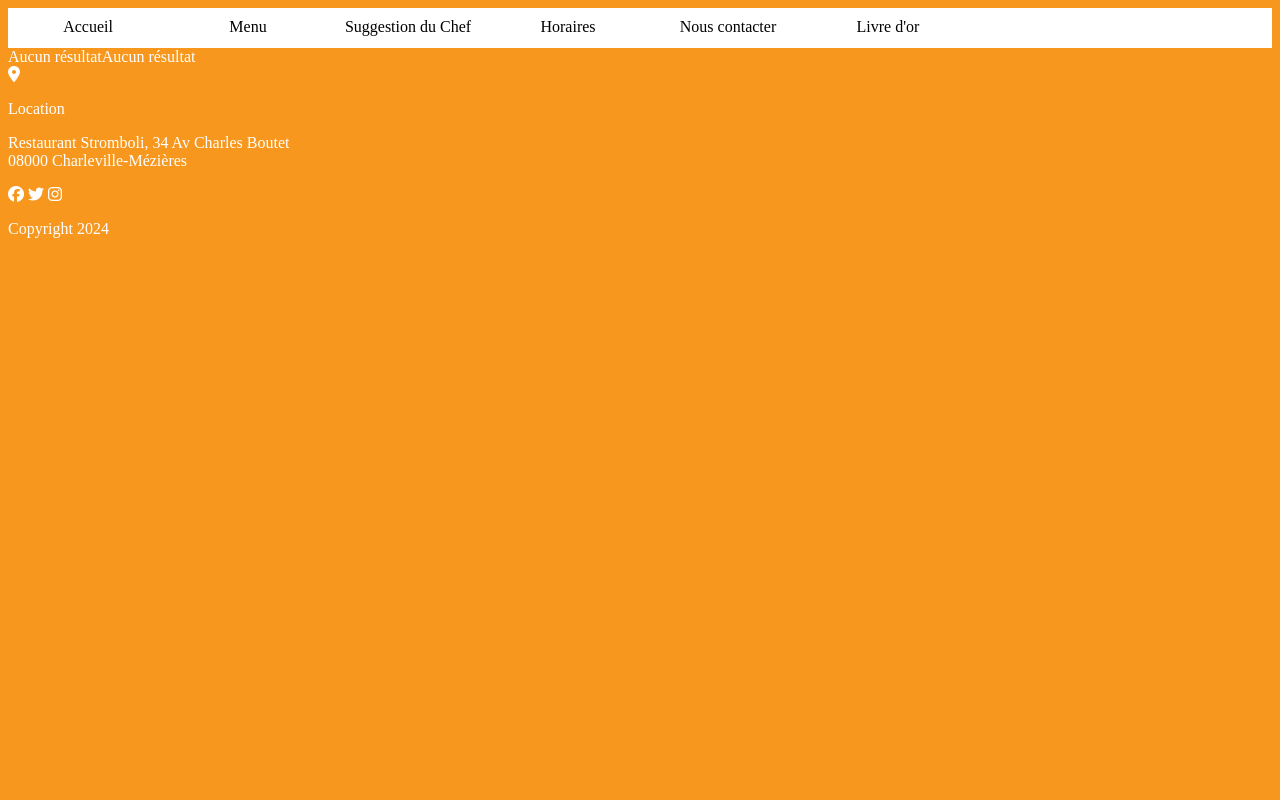
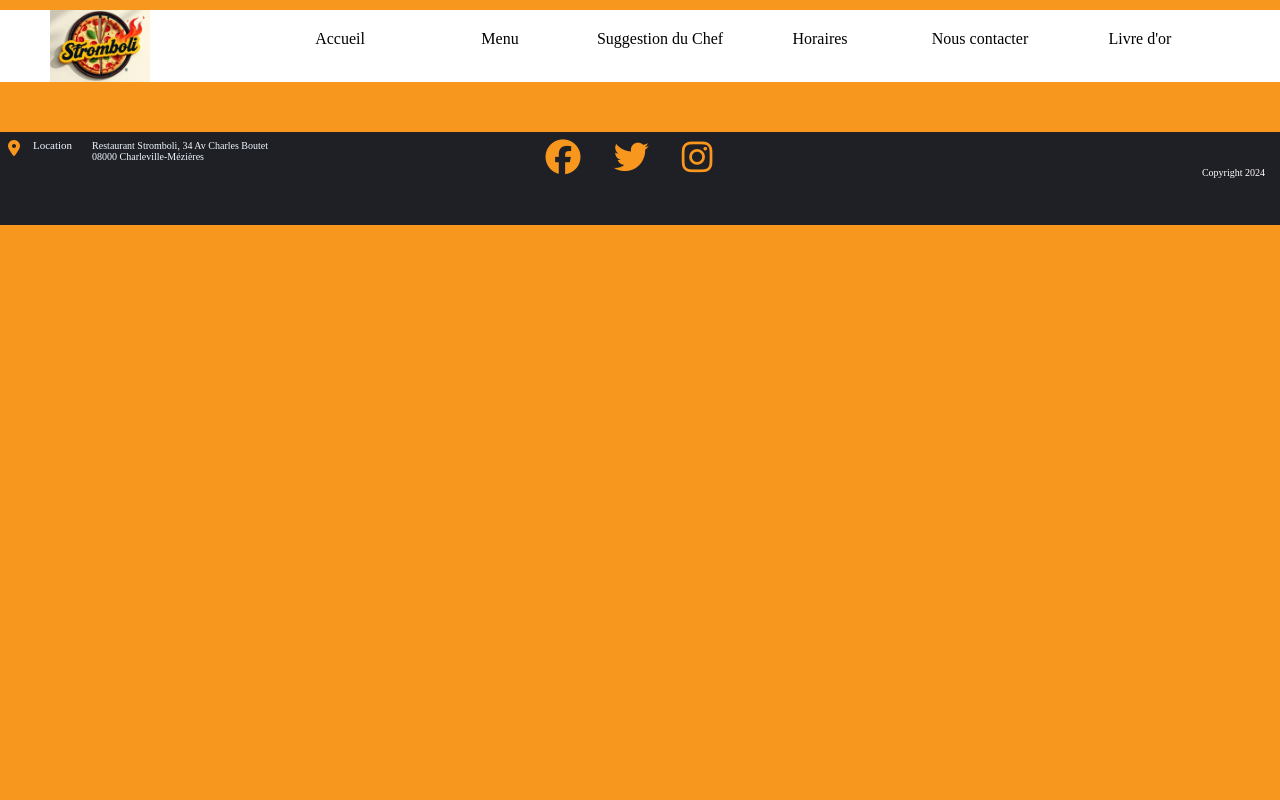
Before and after one commit to Mel-Beth/SiteStromboli, a PHP site: page /menu.php in a window 1280 px wide. Run offline with PHP 8.4, Linux system fonts and the light colour scheme; data that the repository does not hold is empty; some libraries are stand-ins or nearby versions; some web fonts are replaced.

Commit message:
modif menu et index pout l'ajout de photo par la bdd

```diff
--- a/db.php
+++ /dev/null
@@ -1,27 +0,0 @@
-<?php
-$db_host = 'localhost';
-$db_username = 'root';
-$db_password = '';
-$db_name = 'stromboli';
-
-// Créer une connexion
-$conn = new mysqli($db_host, $db_username, $db_password, $db_name);
-
-// Vérifier la connexion
-if ($conn->connect_error) {
-    die("Erreur de connexion : " . $conn->connect_error);
-}
-
-$result = $conn->query("SELECT * FROM produits");
-
-if ($result->num_rows > 0) {
-    while($row = $result->fetch_assoc()) {
-        echo $row["nom"]." - Description : ".$row["description"]." - Prix : ".$row["prix"]."<br>";
-    }
-} else {
-    echo "Aucun résultat";
-}
-
-// close the connection
-mysqli_close($conn);
-?>
--- a/menu.css
+++ b/menu.css
@@ -1,8 +1,23 @@
-body {
+html, body {
+    height: 100vh;
+    max-width: 100vw;
+    margin: 0;
+    padding: 0;
+  }
+
+body{
     background-color: #f7971e;
-    color: white;
+    margin: 0;
+    max-width: 100%;
+    height: auto;
+    /*overflow -> empecher le scroll */
+    overflow: auto;
+
 }
 
+/* sert à bloquer le scroll, une seule page
+ body{overflow: hidden;
+} */
 nav ul{
     display: flex;
     flex-direction: row;
@@ -31,8 +46,12 @@ nav a{
     padding: 10px 0px;
 }
 nav a:hover{
-    color:violet;
+    color:rgb(27, 43, 107);
     border-bottom: 2px solid gold;
+}
+
+.barreNav{
+    margin: 10px;
 }
 
 header{
@@ -41,9 +60,12 @@ header{
     width: 100%;
     height: auto;
     margin: 0 auto;
+    padding-left: 0;
     background-color: white;
     position: sticky;
     top: 0px;
+    justify-content: space-around;
+    border-top: #f7971e 10px solid;
 }
 
 a{
@@ -51,3 +73,113 @@ a{
     text-decoration: none;
 
 }
+
+h2 {
+    font-size: 20px; /* Taille de la police */
+    font-weight: bold; /* Poids de la police */
+    color: #f7971e; /* Couleur du texte */
+    text-align: center; /* Alignement du texte */
+    margin-bottom: 10px; /* Espacement en bas */
+    padding: 10px; /* Espacement intérieur */
+    background-color: white; /* Couleur de fond */
+    border-bottom: 1px solid #ccc; /* Bordure en bas */
+}
+
+.product-list {
+    display: flex;
+    flex-wrap: wrap;
+    justify-content: center;
+}
+.product-card {
+    text-align: center;
+
+    margin-bottom: 20px; /* ajuster la valeur pour obtenir l'espace souhaité */
+}
+
+.product-card h2 {
+    text-align: center;
+}
+
+.product-card p {
+    text-align: center;
+    margin-bottom: 10px;
+}
+
+
+footer{
+    background-color: rgb(31, 31, 38);
+    width: 100%;
+    height: auto;
+    margin-top:50px;
+    padding: 0;
+    display:flex;
+    justify-content: space-between;
+    flex-direction: row;
+
+}
+
+
+/* TOUTE LA DIV ICON/LOCATION/ADRESSE */
+.containerAdresse{
+    display: flex;
+    flex-direction: row;
+
+}
+
+/* icone de location */
+.fa-location-dot{
+    padding:8px;
+    color:#F7971E ;
+
+}
+
+
+#nomLocation{
+    color: aliceblue;
+    font-size: 11px;
+    margin: 5px;
+    padding-top: 2px;
+
+}
+
+#adresseParagraphe{
+
+    display: flex;
+    width: 15rem;
+    height: 5rem;
+    padding-left:10px;
+    color: aliceblue;
+    padding-top: 2.5px;
+    margin: 5px;
+    font-size: 10px;
+
+
+}
+
+.iconContainer{
+
+    display: flex;
+    flex-direction: row;
+    justify-content: space-around;
+    width: 200px;
+    height: 50px;
+    /* margin right pour centrer mon container au milieu */
+    margin-right: 9rem;
+    /* margin top pour decoller le container  en haut de la div parent */
+    margin-top: 0.5rem;
+    color: #f7971e;
+    font-size: 35px;
+}
+
+#copyright{
+    display: flex;
+    justify-content: flex-end;
+    color: white;
+    /* margin top abaisse mon container  en bas */
+    margin-top: 35px;
+    /* padding right décole mon copyright de la bordure droite */
+    padding-right: 15px;
+    width: 200px;
+    height: 30px;
+    font-size: 10px;
+}
--- a/menu.php
+++ b/menu.php
@@ -24,6 +24,8 @@
 <body>
     <header>
         <!-- BARRE DE MENU AVEC LES ONGLETS -->
+
+        <img src="connexion/img/logo.png" alt="logoStromboli" id="logoStromboli" width=100px>
         <nav class="barreNav">
             <li><a href="/Presentation/index.html#ancreAccueil">Accueil</a></li>
             <li><a href="/">Menu</a></li>
@@ -36,8 +38,11 @@
 
 
     <!-- Votre contenu HTML -->
-    <?php
-        include 'db.php'; // assume this file has your database connection details
+<?php
+$db_host = 'localhost';
+$db_username = 'root';
+$db_password = '';
+$db_name = 'stromboli';
 
 // Créer une connexion
 $conn = new mysqli($db_host, $db_username, $db_password, $db_name);
@@ -47,16 +52,32 @@ if ($conn->connect_error) {
     die("Erreur de connexion : " . $conn->connect_error);
 }
 
-$result = $conn->query("SELECT * FROM produits");
+$result = $conn->query("SELECT p.id, p.nom AS produit_nom, c.nom AS categorie_nom, p.description, p.prix
+                         FROM produits p
+                         JOIN catg_produits c ON p.id_catg = c.id_catg
+                         ORDER BY c.id_catg");
 
-if ($result->num_rows > 0) {
+if (!$result) {
+    echo "Erreur : " . $conn->error;
+} else {
+    $categorieActuelle = "";
+
+    echo '<div class="product-list">';
     while($row = $result->fetch_assoc()) {
-        echo $row["nom"]." - Description : ".$row["description"]." - Prix : ".$row["prix"]."<br>";
+        if ($row["categorie_nom"] != $categorieActuelle) {
+            $categorieActuelle = $row["categorie_nom"];
+            echo '</div><h2>' . $row["categorie_nom"] . '</h2><div class="product-list">';
+        }
+
+        echo '<div class="product-card" style="display: inline-block; margin: 10px;">';
+        echo '<img src="images/' . $row["photo"] . '" alt="' . $row["produit_nom"] . '">'; // Afficher l'image
+        echo '<p>' . $row["produit_nom"] . '</p>';
+        echo '<p>' . $row["description"] . '</p>';
+        echo '<p>Prix : ' . $row["prix"] . '</p>';
+        echo '</div>';
     }
-} else {
-    echo "Aucun résultat";
+    echo '</div>';
 }
-
 // close the connection
 mysqli_close($conn);
 ?>
```
Also changed, not shown: admin/index.php (+18 -9 lines).
